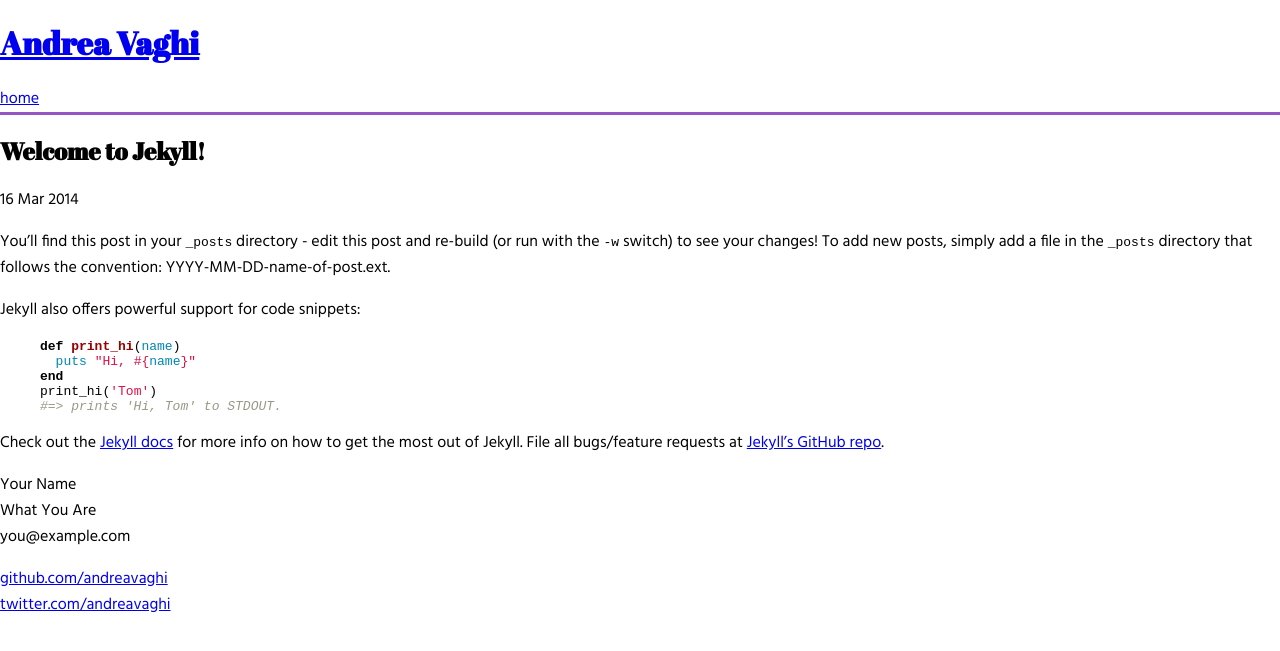
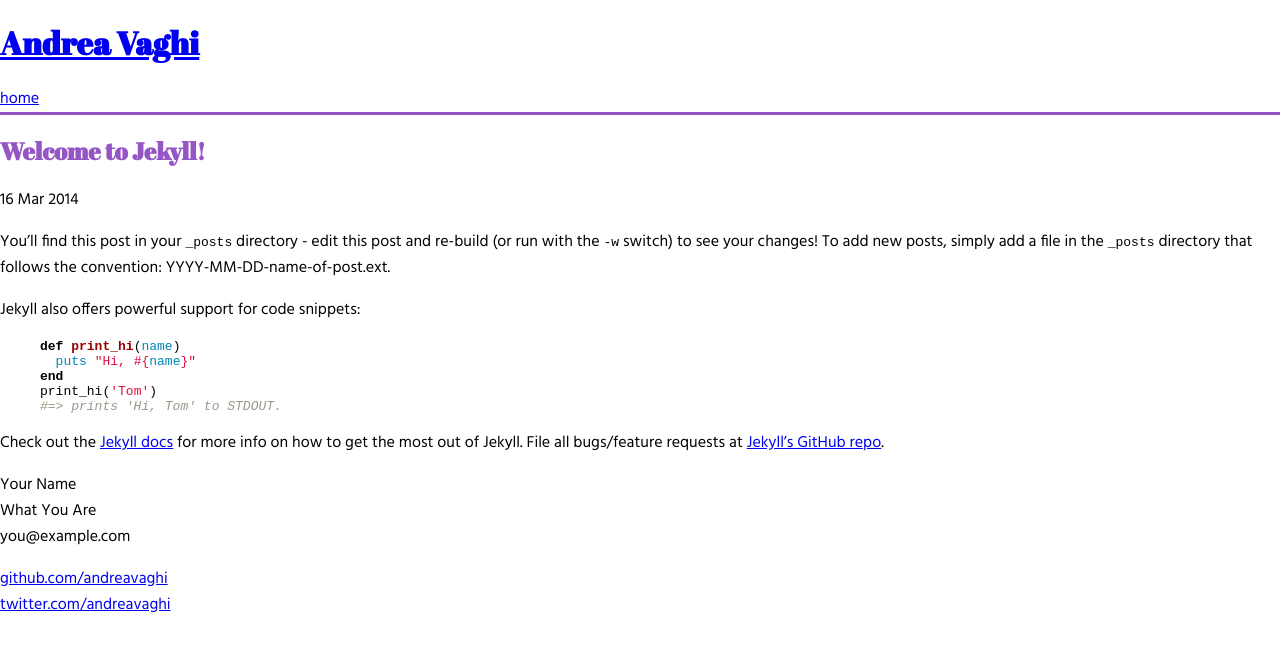
Before and after one commit to andreavaghi/blog, a Jekyll site: the page built from _posts/2014-03-16-welcome-to-jekyll.markdown, in a window 1280 px wide. Shown: the top 651 px of the page. Built offline with Jekyll 4.4.1, drawn with Linux system fonts in a browser that asks for light colours.

Commit message:
add purple color

```diff
--- a/css/main.css
+++ b/css/main.css
@@ -6,6 +6,7 @@ body {
 
 h1, h2, h3 {
   font-family: 'Abril Fatface', cursive;
+  color: #9655c5;
 }
 
 .header {
```
